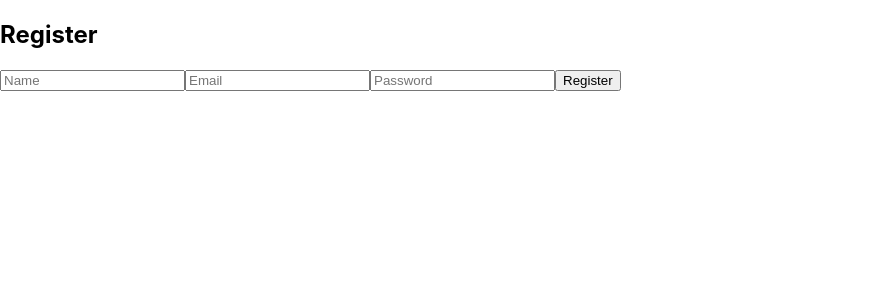
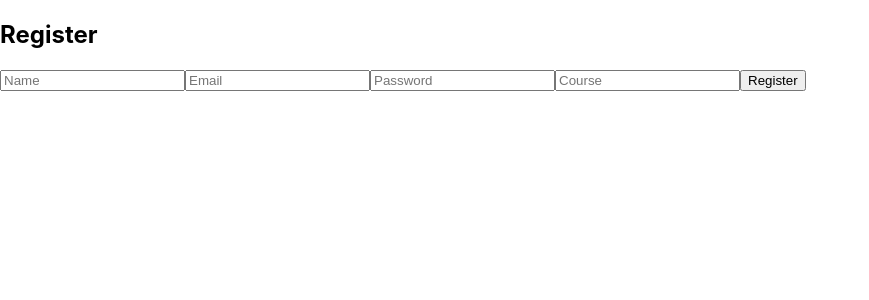
Before and after one commit to Shivam2428/student-authentication, a React (Create React App) app in the folder frontend/: page /register in a window 1280 px wide. Shown: the top 300 px of the page, without its empty margins (0-869 px from the left). Built offline with nearby package versions, Linux system fonts and the light colour scheme.

Commit message:
final fix auth

```diff
--- a/frontend/src/pages/Register.js
+++ b/frontend/src/pages/Register.js
@@ -5,22 +5,19 @@ export default function Register() {
   const [name, setName] = useState("");
   const [email, setEmail] = useState("");
   const [password, setPassword] = useState("");
+  const [course, setCourse] = useState("");
 
   const handleRegister = async () => {
     try {
       const res = await axios.post(
         "https://student-authentication-0rn2.onrender.com/api/auth/register",
-        {
-          name,
-          email,
-          password
-        }
+        { name, email, password, course }
       );
 
-      alert("Registered successfully");
+      alert("Registration successful");
       console.log(res.data);
     } catch (err) {
-      console.log(err);
+      console.log(err.response?.data || err);
       alert("Registration failed");
     }
   };
@@ -47,6 +44,12 @@ export default function Register() {
         onChange={(e) => setPassword(e.target.value)}
       />
 
+      <input
+        type="text"
+        placeholder="Course"
+        onChange={(e) => setCourse(e.target.value)}
+      />
+
       <button onClick={handleRegister}>Register</button>
     </div>
   );
```
Also changed, not shown: 1 other file (tests, documents, lock files or other folders).
